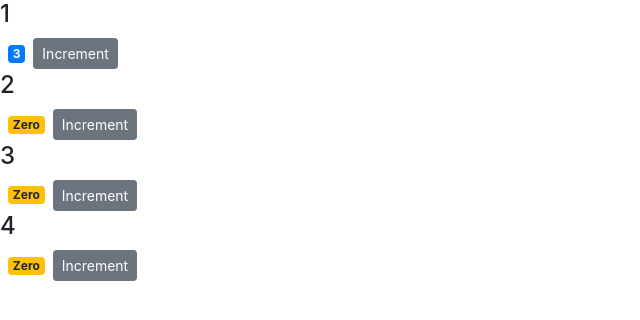
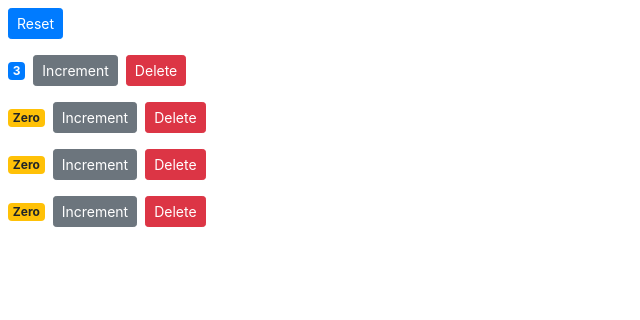
Before and after one commit to jacklayf/basic-app, a React (Create React App) app: page / in a window 1280 px wide. Shown: the top 320 px of the page, without its empty margins (0-640 px from the left). Built offline with nearby package versions, Linux system fonts and the light colour scheme.

Commit message:
raising/handling events better, updated state

```diff
--- a/src/components/counter.jsx
+++ b/src/components/counter.jsx
@@ -1,10 +1,6 @@
 import React, { Component } from "react";
 
 class Counter extends Component {
-  state = {
-    value: this.props.value,
-  };
-
   //styles = {
   //fontSize: 10,
   // fontWeight: "bold",
@@ -15,26 +11,25 @@
   //this.handleIncrement = this.handleIncrement.bind(this);
   //}
 
-  handleIncrement = (product) => {
-    console.log(product);
-    this.setState({ value: this.state.value + 1 });
-  };
-
   //doHandleIncrement = () => {
   //  this.handleIncrement({ id: 1 });
   //};
 
   render() {
-    console.log(this.props);
     return (
       <div>
-        <h4>{this.props.id}</h4>
         <span className={this.getBadgeClasses()}>{this.formatCount()}</span>
         <button
-          onClick={() => this.handleIncrement({ id: 1 })}
+          onClick={() => this.props.onIncrement(this.props.counter)}
           className="btn btn-secondary btn-sm"
         >
           Increment
+        </button>
+        <button
+          onClick={() => this.props.onDelete(this.props.counter.id)}
+          className="btn btn-danger btn-sm m-2"
+        >
+          Delete
         </button>
       </div>
     );
@@ -42,12 +37,13 @@
 
   getBadgeClasses() {
     let classes = "badge m-2 ";
-    classes += this.state.value === 0 ? "badge-warning" : "badge-primary";
+    classes +=
+      this.props.counter.value === 0 ? "badge-warning" : "badge-primary";
     return classes;
   }
 
   formatCount() {
-    const { value } = this.state;
+    const { value } = this.props.counter;
     return value === 0 ? "Zero" : value;
   }
 }
--- a/src/components/counters.jsx
+++ b/src/components/counters.jsx
@@ -10,13 +10,44 @@
       { id: 4, value: 0 },
     ],
   };
+
+  handleIncrement = (counter) => {
+    const counters = [...this.state.counters];
+    const index = counters.indexOf(counter);
+    counters[index] = { ...counter };
+    counters[index].value++;
+    this.setState({ counters });
+  };
+
+  handleDelete = (counterId) => {
+    const counters = this.state.counters.filter((c) => c.id !== counterId);
+    this.setState({ counters: counters });
+  };
+
+  handleReset = () => {
+    const counters = this.state.counters.map((c) => {
+      c.value = 0;
+      return c;
+    });
+    this.setState({ counters });
+  };
+
   render() {
     return (
       <div>
+        <button
+          onClick={this.handleReset}
+          className="btn btn-primary btn-sm m-2"
+        >
+          Reset
+        </button>
         {this.state.counters.map((counter) => (
-          <Counter key={counter.id} value={counter.value} id={counter.id}>
-            <h4>Counter #{Counter.id}</h4>
-          </Counter>
+          <Counter
+            key={counter.id}
+            onDelete={this.handleDelete}
+            onIncrement={this.handleIncrement}
+            counter={counter}
+          />
         ))}
       </div>
     );
```
